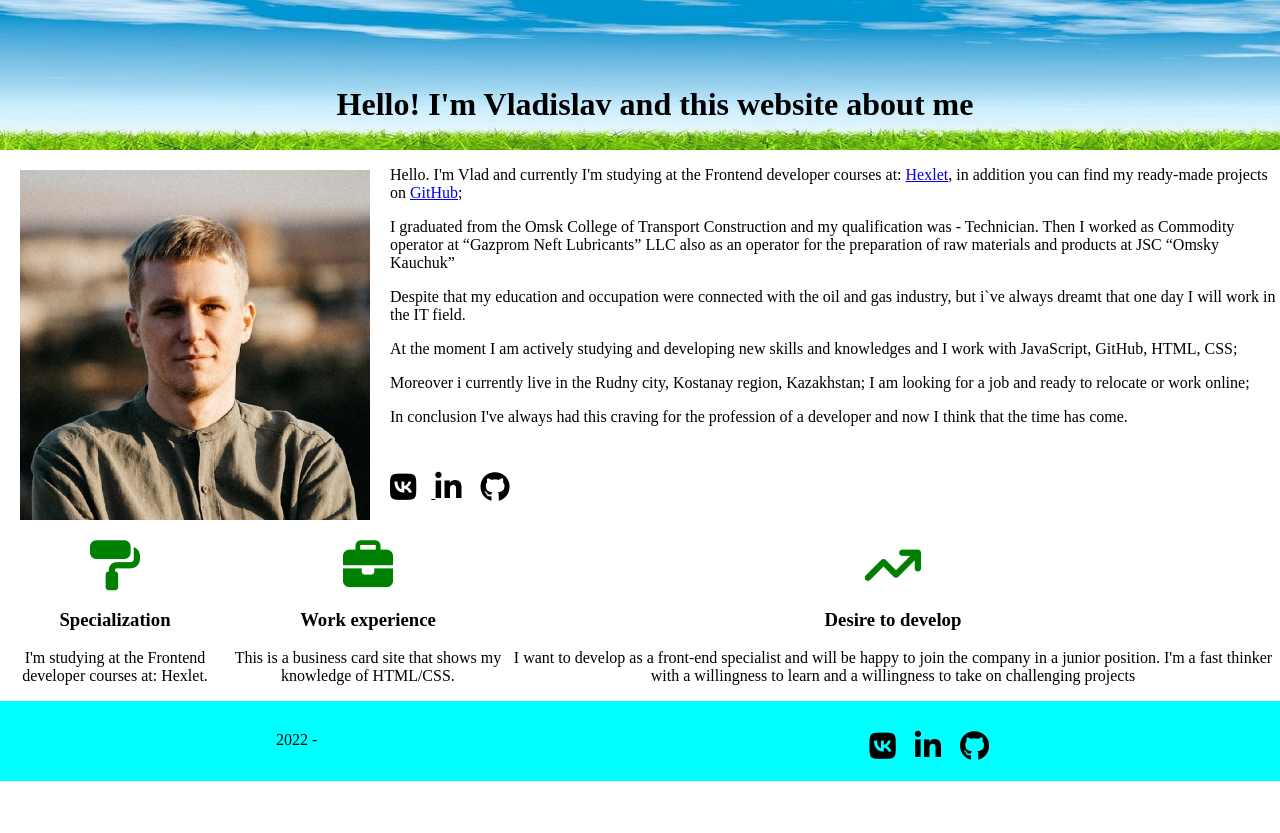
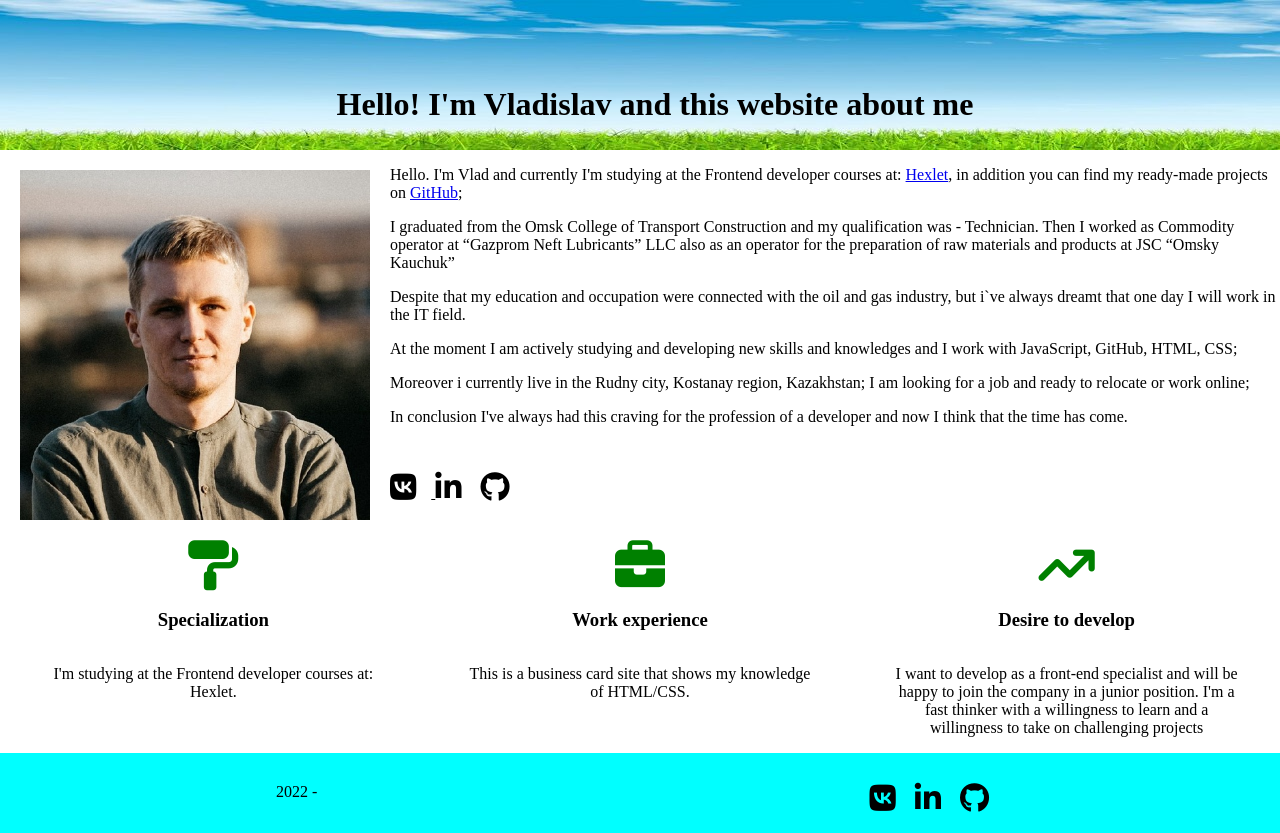
Before and after one commit to Romanov55/AboutMe, a plain HTML site: page hello.html in a window 1280 px wide. Before the commit the page ends 800 px from the top, so only its background shows below. Drawn offline with Linux system fonts and the light colour scheme.

Commit message:
up hello

```diff
--- a/hello.html
+++ b/hello.html
@@ -11,12 +11,13 @@
     <script src="https://kit.fontawesome.com/cdda4cf947.js" crossorigin="anonymous"></script>
 </head>
 <body>
-    <header>
+    <header class="header_fixed">
         <h1 class="text-head">Hello! I'm Vladislav and this website about me</h1>
     </header>
     <section>
         <div class="main">
-            <img class="avatar" src="avatar.jpeg" alt="VLadislav Romanov" width="300">
+            <img class="avatar" src="avatar.jpeg" alt="VLadislav Romanov" width="300" style="transform: matrix(1, 0, 0, 1, 0, 0); cursor: pointer;">
+
 
             <div>
                 <p>Hello. I'm Vlad and currently I'm studying at the Frontend developer courses at: <a href="https://ru.hexlet.io">Hexlet</a>, in addition you can find my ready-made projects on <a href="https://github.com/Romanov55?tab=repositories">GitHub</a>;</p>
@@ -35,17 +36,17 @@
             </div>
         </div>
         <div class="purpose">
-            <div>
+            <div class="flex-item flex-item1">
                 <i class="fa-solid fa-paint-roller"></i>
                 <h3 class="spec-h3">Specialization</h3>
                 <p>I'm studying at the Frontend developer courses at: Hexlet.</p>
             </div>
-            <div>
+            <div class="flex-item flex-item2">
                 <i class="fa-solid fa-briefcase"></i>
                 <h3 class="spec-h3">Work experience</h3>
                 <p>This is a business card site that shows my knowledge of HTML/CSS.</p>
             </div>
-            <div>
+            <div class="flex-item flex-item3">
                 <i class="fa-solid fa-arrow-trend-up"></i>
                 <h3 class="spec-h3">Desire to develop</h3>
                 <p>I want to develop as a front-end specialist and will be happy to join the company in a junior position. I'm a fast thinker with a willingness to learn and a willingness to take on challenging projects</p>
```
